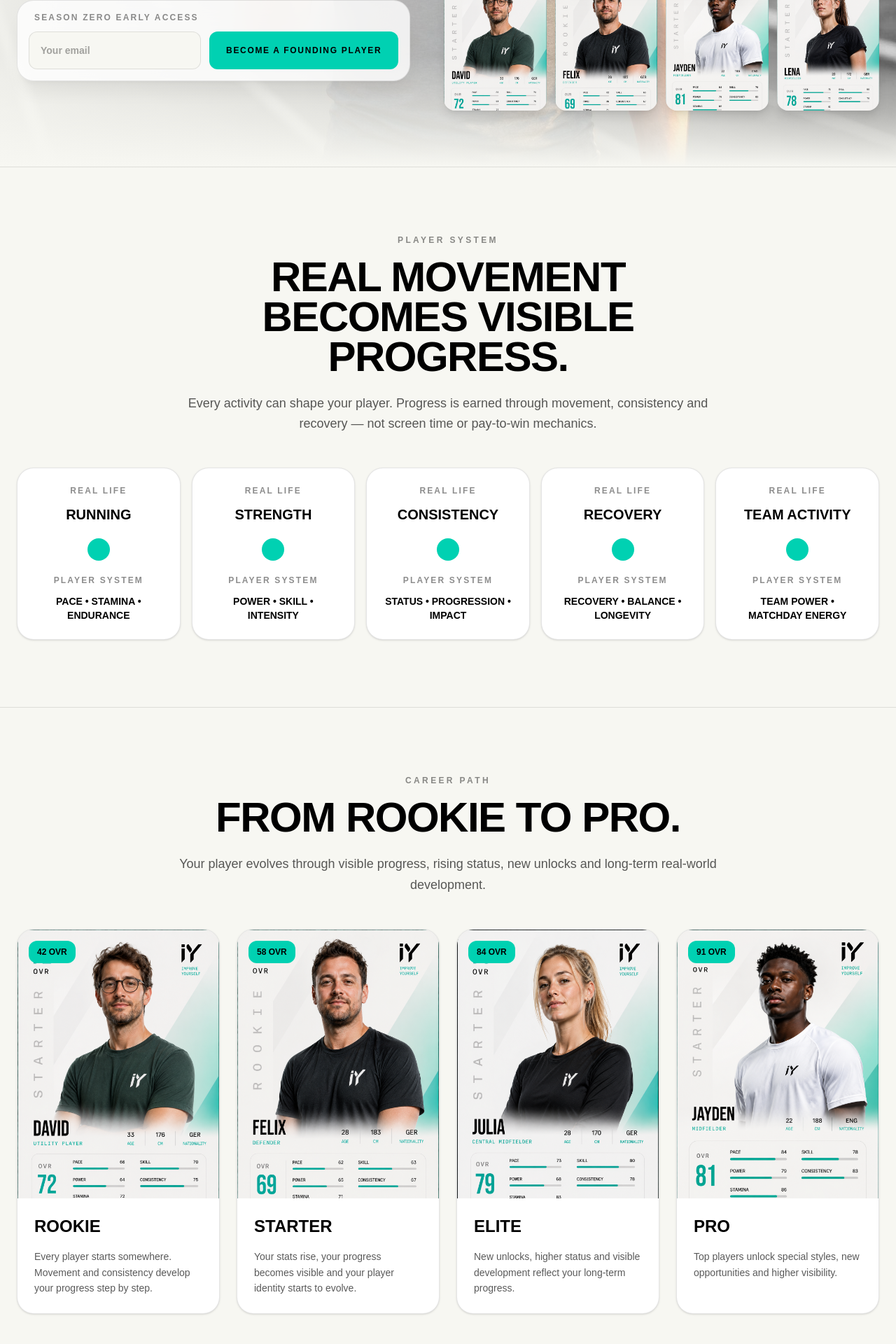
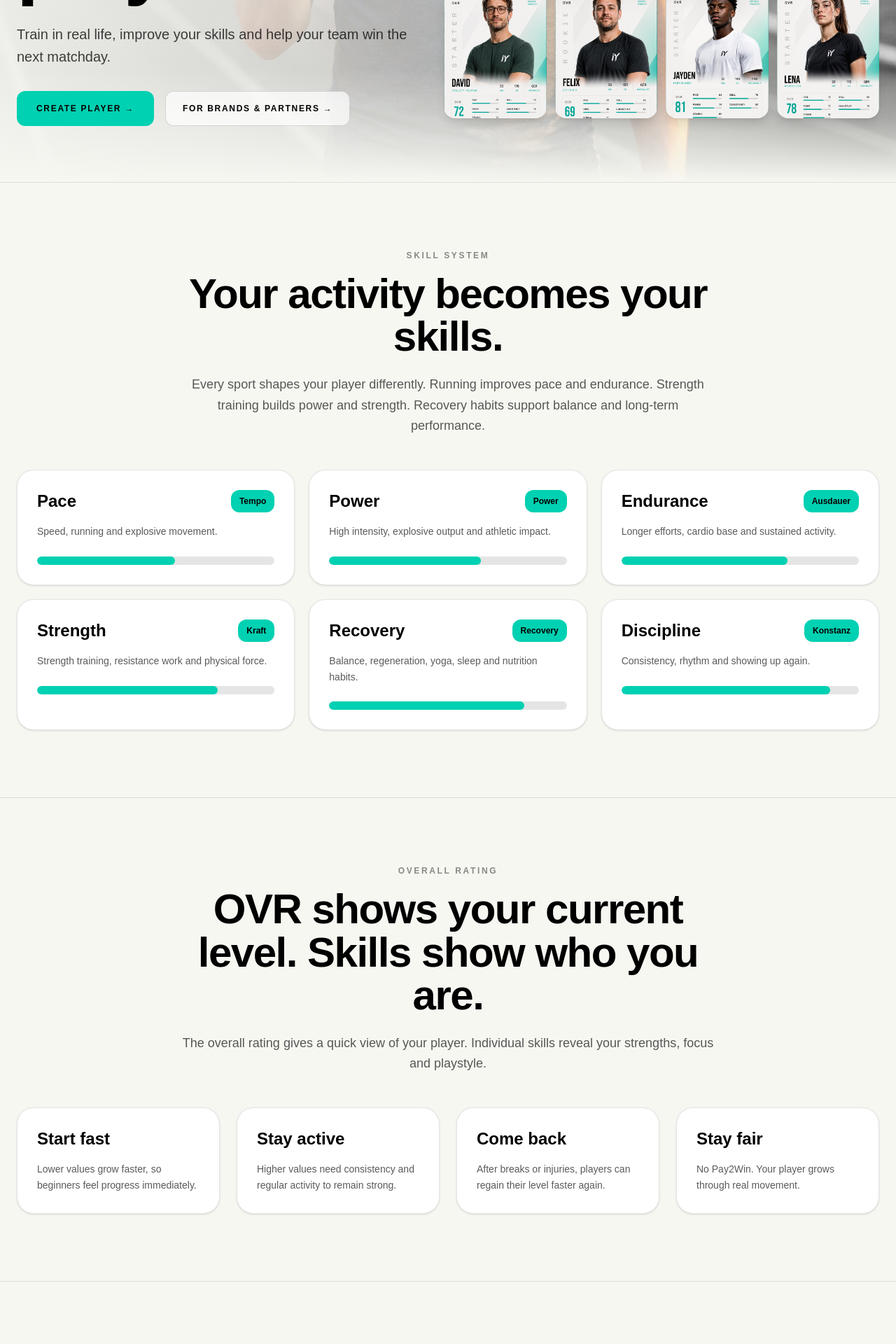
Before and after one commit to PlayableFitness/website, a Next.js app: page /players in a window 1280 px wide. Shown: the part 720-2640 px from the top of the page at 70% size. Built offline with nearby package versions, Linux system fonts and the light colour scheme.

Commit message:
Update page.tsx

```diff
--- a/app/players/page.tsx
+++ b/app/players/page.tsx
@@ -5,24 +5,15 @@
     <header className="sticky top-0 z-50 border-b border-black/10 bg-[#f7f7f2]/85 backdrop-blur-xl">
       <div className="mx-auto flex max-w-7xl items-center justify-between px-6 py-4">
         <Link href="/" className="flex items-center gap-3">
-          <img
-            src="/logo/IY Logo.png"
-            alt="IY Logo"
-            className="h-10 w-10 rounded-xl object-cover"
-          />
-          <div className="leading-none">
-            <div className="text-xs font-semibold uppercase tracking-[0.32em] text-black/55">
-              Improve Yourself
-            </div>
+          <img src="/logo/IY Logo.png" alt="IY Logo" className="h-10 w-10 rounded-xl object-cover" />
+          <div className="text-xs font-semibold uppercase tracking-[0.28em] text-black/55">
+            Improve Yourself
           </div>
         </Link>
 
-        <nav className="hidden items-center gap-8 text-xs font-bold uppercase tracking-[0.12em] text-black/70 md:flex">
+        <nav className="hidden items-center gap-8 text-xs font-semibold uppercase tracking-[0.12em] text-black/65 md:flex">
           <Link href="/">Home</Link>
-          <Link
-            href="/players"
-            className="text-black underline decoration-[#00D1B2] decoration-2 underline-offset-8"
-          >
+          <Link href="/players" className="text-black underline decoration-[#00D1B2] decoration-2 underline-offset-8">
             Players
           </Link>
           <Link href="/partners">Partners</Link>
@@ -30,12 +21,20 @@
 
         <Link
           href="/partners"
-          className="rounded-xl bg-[#00D1B2] px-5 py-3 text-xs font-black uppercase tracking-[0.12em] text-black transition hover:scale-[1.02]"
+          className="rounded-xl bg-[#00D1B2] px-5 py-3 text-xs font-semibold uppercase tracking-[0.12em] text-black transition hover:scale-[1.02]"
         >
           Partners
         </Link>
       </div>
     </header>
+  );
+}
+
+function Eyebrow({ children }: { children: React.ReactNode }) {
+  return (
+    <p className="text-xs font-semibold uppercase tracking-[0.22em] text-black/45">
+      {children}
+    </p>
   );
 }
 
@@ -54,17 +53,11 @@
     <section className="border-t border-black/10 bg-[#f7f7f2]">
       <div className="mx-auto max-w-7xl px-6 py-16 md:py-24">
         <div className="mx-auto max-w-3xl text-center">
-          <p className="text-xs font-black uppercase tracking-[0.28em] text-black/45">
-            {eyebrow}
-          </p>
-          <h2 className="mt-4 text-4xl font-black uppercase leading-[0.95] tracking-tight text-black md:text-6xl">
+          <Eyebrow>{eyebrow}</Eyebrow>
+          <h2 className="mt-4 text-4xl font-semibold leading-[1.02] tracking-tight text-black md:text-6xl">
             {title}
           </h2>
-          {text && (
-            <p className="mt-6 text-lg leading-relaxed text-black/65">
-              {text}
-            </p>
-          )}
+          {text && <p className="mt-6 text-lg leading-relaxed text-black/65">{text}</p>}
         </div>
         {children && <div className="mt-12">{children}</div>}
       </div>
@@ -102,54 +95,54 @@
   );
 }
 
-function EarlyAccessForm() {
+function SkillSystem() {
+  const skills = [
+    ["Pace", "Speed, running and explosive movement.", "Tempo"],
+    ["Power", "High intensity, explosive output and athletic impact.", "Power"],
+    ["Endurance", "Longer efforts, cardio base and sustained activity.", "Ausdauer"],
+    ["Strength", "Strength training, resistance work and physical force.", "Kraft"],
+    ["Recovery", "Balance, regeneration, yoga, sleep and nutrition habits.", "Recovery"],
+    ["Discipline", "Consistency, rhythm and showing up again.", "Konstanz"],
+  ];
+
   return (
-    <form className="mt-8 max-w-xl rounded-3xl border border-black/10 bg-white/80 p-4 shadow-xl shadow-black/5 backdrop-blur-xl">
-      <p className="px-2 text-xs font-black uppercase tracking-[0.18em] text-black/45">
-        Season Zero Early Access
-      </p>
-      <div className="mt-3 grid gap-3 sm:grid-cols-[1fr_auto]">
-        <input
-          type="email"
-          placeholder="Your email"
-          className="rounded-xl border border-black/10 bg-[#f7f7f2] px-4 py-4 text-sm font-semibold text-black outline-none placeholder:text-black/35 focus:border-[#00D1B2]"
-        />
-        <button
-          type="submit"
-          className="rounded-xl bg-[#00D1B2] px-6 py-4 text-xs font-black uppercase tracking-[0.14em] text-black transition hover:scale-[1.02]"
-        >
-          Become a Founding Player
-        </button>
-      </div>
-    </form>
+    <div className="grid gap-5 md:grid-cols-2 xl:grid-cols-3">
+      {skills.map(([title, text, label], index) => (
+        <div key={title} className="rounded-3xl border border-black/10 bg-white p-7 shadow-sm">
+          <div className="flex items-center justify-between">
+            <h3 className="text-2xl font-semibold text-black">{title}</h3>
+            <span className="rounded-xl bg-[#00D1B2] px-3 py-2 text-xs font-semibold text-black">
+              {label}
+            </span>
+          </div>
+          <p className="mt-4 text-sm leading-relaxed text-black/65">{text}</p>
+
+          <div className="mt-6 h-3 overflow-hidden rounded-full bg-black/10">
+            <div
+              className="h-full rounded-full bg-[#00D1B2]"
+              style={{ width: `${58 + index * 6}%` }}
+            />
+          </div>
+        </div>
+      ))}
+    </div>
   );
 }
 
-function ProgressionMap() {
-  const items = [
-    ["Running", "PACE • STAMINA • ENDURANCE"],
-    ["Strength", "POWER • SKILL • INTENSITY"],
-    ["Consistency", "STATUS • PROGRESSION • IMPACT"],
-    ["Recovery", "RECOVERY • BALANCE • LONGEVITY"],
-    ["Team Activity", "TEAM POWER • MATCHDAY ENERGY"],
+function ProgressionRules() {
+  const rules = [
+    ["Start fast", "Lower values grow faster, so beginners feel progress immediately."],
+    ["Stay active", "Higher values need consistency and regular activity to remain strong."],
+    ["Come back", "After breaks or injuries, players can regain their level faster again."],
+    ["Stay fair", "No Pay2Win. Your player grows through real movement."],
   ];
 
   return (
-    <div className="grid gap-4 md:grid-cols-5">
-      {items.map(([real, game]) => (
-        <div
-          key={real}
-          className="rounded-3xl border border-black/10 bg-white p-6 text-center shadow-sm"
-        >
-          <p className="text-xs font-black uppercase tracking-[0.18em] text-black/45">
-            Real Life
-          </p>
-          <p className="mt-3 text-xl font-black uppercase text-black">{real}</p>
-          <div className="mx-auto my-5 h-8 w-8 rounded-full bg-[#00D1B2]" />
-          <p className="text-xs font-black uppercase tracking-[0.18em] text-black/45">
-            Player System
-          </p>
-          <p className="mt-3 text-sm font-black uppercase text-black">{game}</p>
+    <div className="grid gap-6 md:grid-cols-4">
+      {rules.map(([title, text]) => (
+        <div key={title} className="rounded-3xl border border-black/10 bg-white p-7 shadow-sm">
+          <h3 className="text-2xl font-semibold text-black">{title}</h3>
+          <p className="mt-4 text-sm leading-relaxed text-black/65">{text}</p>
         </div>
       ))}
     </div>
@@ -158,30 +151,10 @@
 
 function CareerPath() {
   const stages = [
-    [
-      "42 OVR",
-      "Rookie",
-      "/cards/card_David.png",
-      "Every player starts somewhere. Movement and consistency develop your progress step by step.",
-    ],
-    [
-      "58 OVR",
-      "Starter",
-      "/cards/card_Felix.png",
-      "Your stats rise, your progress becomes visible and your player identity starts to evolve.",
-    ],
-    [
-      "84 OVR",
-      "Elite",
-      "/cards/card_Julia.png",
-      "New unlocks, higher status and visible development reflect your long-term progress.",
-    ],
-    [
-      "91 OVR",
-      "Pro",
-      "/cards/card_Jaydon.png",
-      "Top players unlock special styles, new opportunities and higher visibility.",
-    ],
+    ["42 OVR", "Rookie", "/cards/card_David.png", "Start your journey. Small activities already create visible progress."],
+    ["58 OVR", "Starter", "/cards/card_Felix.png", "Build rhythm, improve your skills and help your team."],
+    ["84 OVR", "Elite", "/cards/card_Julia.png", "Earn status, better cards and stronger visibility in the league."],
+    ["91 OVR", "Pro", "/cards/card_Jaydon.png", "Unlock rare sponsors, special cards and premium recognition."],
   ];
 
   return (
@@ -192,53 +165,17 @@
           className="group overflow-hidden rounded-3xl border border-black/10 bg-white shadow-sm transition hover:-translate-y-1 hover:shadow-xl hover:shadow-black/10"
         >
           <div className="relative aspect-[3/4] overflow-hidden bg-[#ecece5]">
-            <img
-              src={image}
-              alt={title}
-              className="h-full w-full object-cover object-top transition duration-700 group-hover:scale-105"
-            />
-            <div className="absolute left-4 top-4 rounded-xl bg-[#00D1B2] px-3 py-2 text-xs font-black uppercase text-black">
+            <img src={image} alt={title} className="h-full w-full object-cover object-top transition duration-700 group-hover:scale-105" />
+            <div className="absolute left-4 top-4 rounded-xl bg-[#00D1B2] px-3 py-2 text-xs font-semibold text-black">
               {rating}
             </div>
           </div>
           <div className="p-6">
-            <h3 className="text-2xl font-black uppercase text-black">
-              {title}
-            </h3>
-            <p className="mt-4 text-sm leading-relaxed text-black/65">
-              {text}
-            </p>
+            <h3 className="text-2xl font-semibold text-black">{title}</h3>
+            <p className="mt-4 text-sm leading-relaxed text-black/65">{text}</p>
           </div>
         </div>
       ))}
-    </div>
-  );
-}
-
-function FeatureCard({
-  title,
-  text,
-  image,
-}: {
-  title: string;
-  text: string;
-  image: string;
-}) {
-  return (
-    <div className="group overflow-hidden rounded-3xl border border-black/10 bg-white shadow-sm transition hover:-translate-y-1 hover:shadow-xl hover:shadow-black/10">
-      <div className="aspect-[4/3] overflow-hidden bg-[#ecece5]">
-        <img
-          src={image}
-          alt={title}
-          className="h-full w-full object-cover transition duration-700 group-hover:scale-105"
-        />
-      </div>
-      <div className="p-6">
-        <h3 className="text-2xl font-black uppercase leading-none tracking-tight text-black">
-          {title}
-        </h3>
-        <p className="mt-4 text-sm leading-relaxed text-black/65">{text}</p>
-      </div>
     </div>
   );
 }
@@ -247,62 +184,50 @@
   return (
     <div className="grid gap-6 lg:grid-cols-[1.1fr_0.9fr]">
       <div className="relative overflow-hidden rounded-3xl border border-black/10 bg-white p-8 md:p-10">
-        <img
-          src="/logik/team.jpg"
-          alt="Club Matchday"
-          className="absolute inset-0 h-full w-full object-cover opacity-20"
-        />
+        <img src="/logik/team.jpg" alt="Club Matchday" className="absolute inset-0 h-full w-full object-cover opacity-20" />
         <div className="relative">
-          <p className="text-xs font-black uppercase tracking-[0.22em] text-black/45">
-            Matchday 07
+          <Eyebrow>Matchday 07</Eyebrow>
+          <h3 className="mt-4 text-4xl font-semibold leading-none tracking-tight text-black md:text-5xl">
+            LA United
+            <br />
+            vs
+            <br />
+            Berlin Ballers
+          </h3>
+
+          <p className="mt-6 max-w-md text-black/65">
+            Your recent activity, form and skills can change the result.
           </p>
-          <h3 className="mt-4 text-4xl font-black uppercase leading-none tracking-tight text-black md:text-5xl">
-            Move United
-            <br />
-            vs Berlin Athletics
-          </h3>
 
           <div className="mt-8 grid gap-4 sm:grid-cols-2">
             <div className="rounded-2xl bg-black p-5 text-white">
-              <p className="text-xs font-black uppercase tracking-[0.18em] text-white/45">
+              <p className="text-xs font-semibold uppercase tracking-[0.18em] text-white/45">
                 Team Power
               </p>
-              <p className="mt-2 text-5xl font-black text-[#00D1B2]">78</p>
+              <p className="mt-2 text-5xl font-semibold text-[#00D1B2]">78</p>
             </div>
             <div className="rounded-2xl border border-black/10 bg-white/80 p-5">
-              <p className="text-xs font-black uppercase tracking-[0.18em] text-black/45">
-                Weekly Form
+              <p className="text-xs font-semibold uppercase tracking-[0.18em] text-black/45">
+                Last 3 Days
               </p>
-              <p className="mt-2 text-5xl font-black text-black">+12%</p>
+              <p className="mt-2 text-5xl font-semibold text-black">+12%</p>
             </div>
           </div>
         </div>
       </div>
 
       <div className="rounded-3xl border border-black/10 bg-white p-8 md:p-10">
-        <p className="text-xs font-black uppercase tracking-[0.22em] text-black/45">
-          League Table
-        </p>
-        <div className="mt-6 space-y-3">
+        <Eyebrow>Your Impact</Eyebrow>
+        <div className="mt-6 space-y-4">
           {[
-            ["1", "North Squad", "82"],
-            ["2", "Move United", "78"],
-            ["3", "Berlin Athletics", "74"],
-            ["4", "Urban Runners", "69"],
-          ].map(([rank, team, rating]) => (
-            <div
-              key={team}
-              className="flex items-center justify-between rounded-2xl border border-black/10 bg-[#f7f7f2] px-4 py-4"
-            >
-              <div className="flex items-center gap-4">
-                <span className="text-sm font-black text-black/45">
-                  #{rank}
-                </span>
-                <span className="font-black uppercase text-black">{team}</span>
-              </div>
-              <span className="rounded-xl bg-[#00D1B2] px-3 py-2 text-xs font-black text-black">
-                {rating}
-              </span>
+            ["Skill values", "Your OVR and individual skills shape the team strength."],
+            ["Current form", "Recent activity since the last matchday influences performance."],
+            ["Team energy", "Every player can push the team before the next simulation."],
+            ["Shareable moments", "Wins, MVPs and special cards are built to be shared."],
+          ].map(([title, text]) => (
+            <div key={title} className="rounded-2xl border border-black/10 bg-[#f7f7f2] p-5">
+              <h4 className="font-semibold text-black">{title}</h4>
+              <p className="mt-2 text-sm leading-relaxed text-black/60">{text}</p>
             </div>
           ))}
         </div>
@@ -311,27 +236,51 @@
   );
 }
 
+function RewardsGrid() {
+  const items = [
+    ["Player Cards", "Your card becomes your visible identity — digital, shareable and later physical."],
+    ["Special Cards", "Earn Player of the Matchday, Player of the Season and rare event cards."],
+    ["Jerseys", "Unlock teamwear and outfitters that represent your status."],
+    ["Sponsors", "Carry brands you identify with and are proud to show."],
+    ["Creator Programs", "Join workouts, challenges and programs from athletes and creators."],
+    ["Events", "Meet teams, creators and brands in real-life challenges and community events."],
+  ];
+
+  return (
+    <div className="grid gap-5 md:grid-cols-2 xl:grid-cols-3">
+      {items.map(([title, text]) => (
+        <div key={title} className="rounded-3xl border border-black/10 bg-white p-7 shadow-sm">
+          <h3 className="text-2xl font-semibold text-black">{title}</h3>
+          <p className="mt-4 text-sm leading-relaxed text-black/65">{text}</p>
+        </div>
+      ))}
+    </div>
+  );
+}
+
 function CTASection() {
   return (
     <section className="bg-[#f7f7f2] px-6 pb-16 md:pb-24">
       <div className="mx-auto rounded-3xl border border-black/10 bg-black p-8 text-white md:max-w-7xl md:p-12">
-        <p className="text-xs font-black uppercase tracking-[0.22em] text-white/45">
-          Your story starts with movement
+        <p className="text-xs font-semibold uppercase tracking-[0.22em] text-white/45">
+          Your next matchday starts now
         </p>
+
         <div className="mt-4 grid gap-8 md:grid-cols-[1fr_0.6fr] md:items-end">
           <div>
-            <h2 className="text-4xl font-black uppercase leading-none tracking-tight md:text-6xl">
-              Start your progression.
+            <h2 className="text-4xl font-semibold leading-none tracking-tight md:text-6xl">
+              Train today.
+              <br />
+              Change your player.
             </h2>
             <p className="mt-6 max-w-2xl text-white/65">
-              Build your player, develop your identity, rise through matchdays
-              and turn real activity into visible progress.
+              Build skills, earn status and help your team win through real movement.
             </p>
           </div>
 
           <Link
             href="/"
-            className="inline-flex justify-center rounded-xl bg-[#00D1B2] px-7 py-4 text-xs font-black uppercase tracking-[0.14em] text-black"
+            className="inline-flex justify-center rounded-xl bg-[#00D1B2] px-7 py-4 text-xs font-semibold uppercase tracking-[0.14em] text-black"
           >
             Back to Home →
           </Link>
@@ -360,23 +309,34 @@
 
         <div className="relative mx-auto grid min-h-[82vh] max-w-7xl items-center gap-12 px-6 py-20 md:grid-cols-[0.95fr_1.05fr]">
           <div className="max-w-2xl">
-            <p className="mb-5 text-xs font-black uppercase tracking-[0.24em] text-black/65">
+            <p className="mb-5 text-xs font-semibold uppercase tracking-[0.22em] text-black/55">
               Player Experience
             </p>
 
-            <h1 className="text-6xl font-black uppercase leading-[0.88] tracking-tight text-black md:text-8xl xl:text-[7rem]">
-              Evolve your
+            <h1 className="text-6xl font-semibold leading-[0.95] tracking-tight text-black md:text-8xl xl:text-[7rem]">
+              Every workout
               <br />
-              <span className="text-[#00D1B2] drop-shadow-sm">player.</span>
+              changes your player.
             </h1>
 
-            <p className="mt-8 max-w-lg text-xl leading-relaxed text-black/75">
-              Real movement develops your player through visible stats, skills
-              and progress. Matchdays, teams and rankings make development feel
-              motivating, social and alive.
+            <p className="mt-8 max-w-xl text-xl leading-relaxed text-black/75">
+              Train in real life, improve your skills and help your team win the next matchday.
             </p>
 
-            <EarlyAccessForm />
+            <div className="mt-8 flex flex-col gap-4 sm:flex-row">
+              <Link
+                href="/"
+                className="inline-flex items-center justify-center rounded-xl bg-[#00D1B2] px-7 py-4 text-xs font-semibold uppercase tracking-[0.14em] text-black transition hover:scale-[1.02]"
+              >
+                Create Player →
+              </Link>
+              <Link
+                href="/partners"
+                className="inline-flex items-center justify-center rounded-xl border border-black/15 bg-white/70 px-6 py-4 text-xs font-semibold uppercase tracking-[0.14em] text-black transition hover:border-black/30 hover:bg-white"
+              >
+                For Brands & Partners →
+              </Link>
+            </div>
           </div>
 
           <div className="hidden md:block">
@@ -386,63 +346,70 @@
       </section>
 
       <Section
-        eyebrow="Player System"
-        title="Real movement becomes visible progress."
-        text="Every activity can shape your player. Progress is earned through movement, consistency and recovery — not screen time or pay-to-win mechanics."
+        eyebrow="Skill System"
+        title="Your activity becomes your skills."
+        text="Every sport shapes your player differently. Running improves pace and endurance. Strength training builds power and strength. Recovery habits support balance and long-term performance."
       >
-        <ProgressionMap />
+        <SkillSystem />
       </Section>
 
       <Section
-        eyebrow="Career Path"
+        eyebrow="Overall Rating"
+        title="OVR shows your current level. Skills show who you are."
+        text="The overall rating gives a quick view of your player. Individual skills reveal your strengths, focus and playstyle."
+      >
+        <ProgressionRules />
+      </Section>
+
+      <Section
+        eyebrow="Player Identity"
         title="From rookie to pro."
-        text="Your player evolves through visible progress, rising status, new unlocks and long-term real-world development."
+        text="Beginners see fast progress. Higher levels require consistency. Your player grows with you — and can lose form when activity drops."
       >
         <CareerPath />
       </Section>
 
       <Section
-        eyebrow="Core Systems"
-        title="More than individual progress."
-        text="Your player is the beginning. Game dynamics turn movement into identity, matchdays, rankings and shared competition."
-      >
-        <div className="grid gap-6 md:grid-cols-2 lg:grid-cols-4">
-          <FeatureCard
-            title="Player Cards"
-            text="Your identity becomes visible through ratings, skills, status and style."
-            image="/cards/card_Lena.png"
-          />
-          <FeatureCard
-            title="Teams"
-            text="Your activity contributes to performance, rivalry and shared motivation."
-            image="/logik/team.jpg"
-          />
-          <FeatureCard
-            title="Matchdays"
-            text="Recurring matchups create tension, anticipation and reasons to move."
-            image="/logik/spieltag.jpg"
-          />
-          <FeatureCard
-            title="Leagues"
-            text="Promotion, relegation and tables turn consistency into drama."
-            image="/logik/liga.jpg"
-          />
-        </div>
-      </Section>
-
-      <Section
-        eyebrow="Team Impact"
-        title="Movement becomes competition."
-        text="Your progress affects teams, rivalries and league position — bringing the dynamics of games into real life."
+        eyebrow="Matchday Motivation"
+        title="Every player matters."
+        text="Every three days, your team gets a new chance. Your latest activity can influence the next result."
       >
         <MatchdayPanel />
       </Section>
 
       <Section
-        eyebrow="Healthy Development"
-        title="Long-term progress."
-        text="Visible motivation creates short-term excitement. Real movement builds long-term health, fitness and habits."
-      />
+        eyebrow="Status & Rewards"
+        title="Earn your identity."
+        text="Cards, jerseys, sponsors and events make your progress visible — online, offline and in real life."
+      >
+        <RewardsGrid />
+      </Section>
+
+      <section className="border-t border-black/10 bg-[#f7f7f2]">
+        <div className="mx-auto max-w-7xl px-6 py-16 md:py-24">
+          <div className="grid gap-6 md:grid-cols-2">
+            <div className="rounded-3xl border border-black/10 bg-white p-8 md:p-10">
+              <Eyebrow>Play2Win</Eyebrow>
+              <h2 className="mt-4 text-4xl font-semibold leading-[1.04] tracking-tight md:text-6xl">
+                No shortcuts. No Pay2Win.
+              </h2>
+              <p className="mt-6 text-lg leading-relaxed text-black/65">
+                Success is earned through movement, consistency and real activity.
+              </p>
+            </div>
+
+            <div className="rounded-3xl border border-black/10 bg-white p-8 md:p-10">
+              <Eyebrow>Real Life</Eyebrow>
+              <h2 className="mt-4 text-4xl font-semibold leading-[1.04] tracking-tight md:text-6xl">
+                The app is not the goal.
+              </h2>
+              <p className="mt-6 text-lg leading-relaxed text-black/65">
+                IY is built to motivate real movement, real confidence and real development.
+              </p>
+            </div>
+          </div>
+        </div>
+      </section>
 
       <CTASection />
     </main>
```
